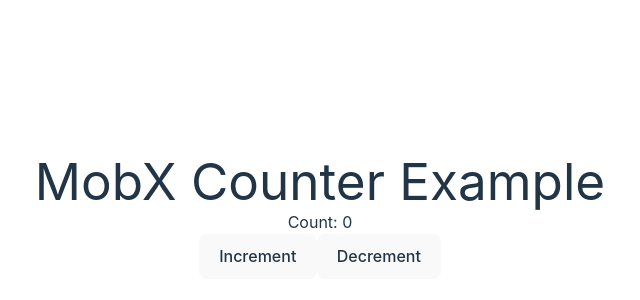
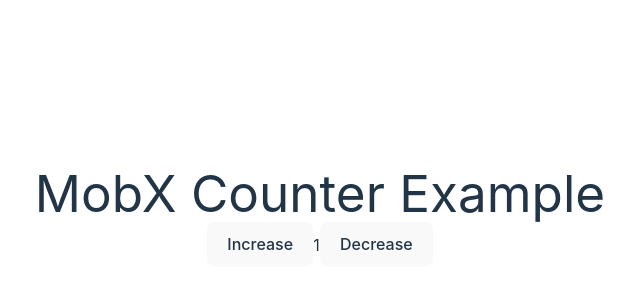
Before and after one commit to DaGigabyte/DH2642_Gp45, a React (Vite) app: page / in a window 1280 px wide. Shown: the part 184-484 px from the top of the page, without its empty margins (320-960 px from the left). Built offline with nearby package versions, Linux system fonts and the light colour scheme.

Commit message:
Add a MobX model example, like the one in labs

```diff
--- a/src/App.jsx
+++ b/src/App.jsx
@@ -1,11 +1,11 @@
 import "./App.css";
-import Counter from "./components/Counter";
+import CounterPresenter from "./presenters/CounterPresenter";
 
-function App() {
+function App(props) {
   return (
     <div>
       <h1>MobX Counter Example</h1>
-      <Counter />
+      <CounterPresenter model={props.model} />
     </div>
   );
 }
--- a/src/components/Counter.jsx
+++ /dev/null
@@ -1,14 +0,0 @@
-import { observer } from "mobx-react";
-import { counterStore } from "../mobx/CounterStore";
-
-const Counter = observer(() => {
-  return (
-    <div>
-      <div>Count: {counterStore.count}</div>
-      <button onClick={() => counterStore.increment()}>Increment</button>
-      <button onClick={() => counterStore.decrement()}>Decrement</button>
-    </div>
-  );
-});
-
-export default Counter;
--- a/src/main.jsx
+++ b/src/main.jsx
@@ -1,10 +1,15 @@
 import React from "react";
+import { observable, configure } from "mobx";
 import ReactDOM from "react-dom/client";
+import firePinsModel from "./models/firePinsModel.js";
 import App from "./App.jsx";
 import "./index.css";
 
+configure({ enforceActions: "never" }); // Allowing direct state modifications
+const reactiveModel = observable(firePinsModel);
+
 ReactDOM.createRoot(document.getElementById("root")).render(
   <React.StrictMode>
-    <App />
+    <App model={reactiveModel} />
   </React.StrictMode>
 );
--- a/src/mobx/CounterStore.js
+++ /dev/null
@@ -1,19 +0,0 @@
-import { makeAutoObservable } from "mobx";
-
-class CounterStore {
-  count = 0;
-
-  constructor() {
-    makeAutoObservable(this);
-  }
-
-  increment() {
-    this.count++;
-  }
-
-  decrement() {
-    this.count--;
-  }
-}
-
-export const counterStore = new CounterStore();
--- /dev/null
+++ b/src/models/firePinsModel.js
@@ -0,0 +1,6 @@
+export default {
+  count: 1,
+  setCount(value) {
+    this.count = value;
+  },
+};
--- /dev/null
+++ b/src/presenters/CounterPresenter.jsx
@@ -0,0 +1,15 @@
+import { observer } from "mobx-react-lite";
+import CounterView from "../views/CounterView";
+
+function CounterPresenter(props) {
+  // Inside CounterPresenter
+  function handleCountChange(newCount) {
+    props.model.setCount(newCount);
+  }
+
+  return (
+    <CounterView count={props.model.count} onCountChange={handleCountChange} />
+  );
+}
+
+export default observer(CounterPresenter);
--- /dev/null
+++ b/src/views/CounterView.jsx
@@ -0,0 +1,21 @@
+function CounterView(props) {
+  // Handle increase
+  function handleIncreaseACB() {
+    props.onCountChange(props.count + 1);
+  }
+
+  // Handle decrease
+  function handleDecreaseACB() {
+    props.onCountChange(props.count - 1);
+  }
+
+  return (
+    <div>
+      <button onClick={handleIncreaseACB}>Increase</button>
+      <span>{props.count}</span>
+      <button onClick={handleDecreaseACB}>Decrease</button>
+    </div>
+  );
+}
+
+export default CounterView;
```
